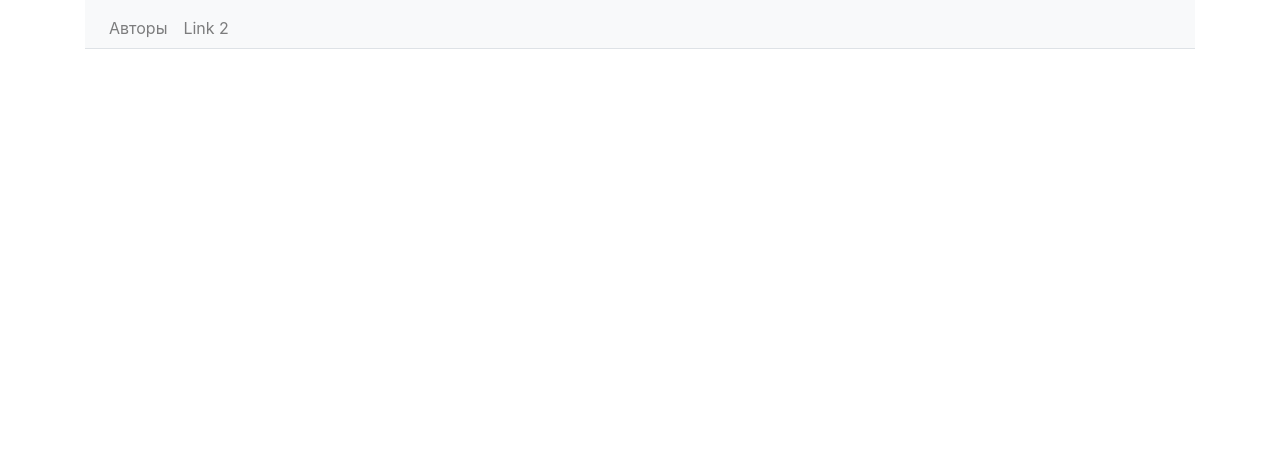
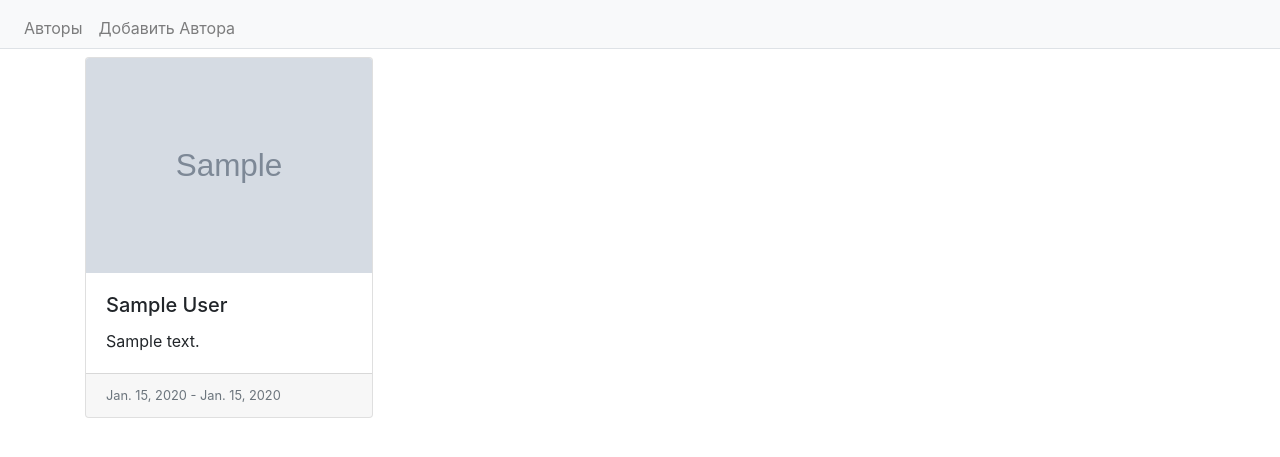
Before and after one commit to ArmaniEt/final_exam, a Django app: template exam_project/webapp/templates/author_list.html in a window 1280 px wide. Shown: the top 457 px of the page. Run offline with Django 3.2, Linux system fonts and the light colour scheme; the template is opened without the code that fills it: values that come from a table or form of the project are taken from there, others are empty; tables that the repository leaves empty hold one stand-in row (values such as "Sample post"); grey boxes marked "Sample" are stand-in pictures; some libraries are stand-ins or nearby versions.

Commit message:
Disigned author_list.html, added media to gitignore, created forms.py

```diff
--- a/exam_project/webapp/templates/author_list.html
+++ b/exam_project/webapp/templates/author_list.html
@@ -2,7 +2,20 @@
 {% load staticfiles %}
 {% block content %}
     <div class="container">
-
+        <div class="card-group mt-2">
+            {% for author in author_list %}
+                <div class="card" style="max-width: 18rem;">
+                    <img class="card-img-top" src="{{ author.photography.url }}"
+                         alt="author_photo">
+                    <div class="card-body">
+                        <h5 class="card-title">{{ author.full_name }}</h5>
+                        <p class="card-text">{{ author.biography }}</p>
+                    </div>
+                    <div class="card-footer">
+                        <small class="text-muted">{{ author.birth_date }} - {{ author.death_date }}</small>
+                    </div>
+                </div>
+            {% endfor %}
+        </div>
     </div>
-
 {% endblock %}
--- a/exam_project/webapp/templates/base.html
+++ b/exam_project/webapp/templates/base.html
@@ -12,7 +12,7 @@
     {% block styles %}{% endblock %}
 </head>
 <body>
-<div class="container">
+
     <nav class="navbar navbar-expand-lg navbar-light bg-light mb-0 border-bottom pb-0">
         <button class="navbar-toggler" type="button" data-toggle="collapse" data-target="#navbarNav"
                 aria-controls="navbarNav" aria-expanded="false" aria-label="Toggle navigation">
@@ -21,10 +21,10 @@
         <div class="collapse navbar-collapse" id="navbarNav">
             <ul class='navbar-nav mr-auto'>
                 <li class="nav-item mr-auto">
-                    <a class="nav-link" href="#">Авторы</a>
+                    <a class="nav-link" href={% url 'webapp:author_list' %}>Авторы</a>
                 </li>
                 <li class="nav-item mr-auto">
-                    <a class="nav-link" href="#">Link 2</a>
+                    <a class="nav-link" href="#">Добавить Автора</a>
                 </li>
             </ul>
         </div>
@@ -49,8 +49,9 @@
         {#                {% endif %}#}
     </nav>
 
-</div>
-{% block content %}{% endblock %}
+{% block content %}
+    <div class="container"></div>
+{% endblock %}
 
 <script src="{% static 'js/popper.min.js' %}"></script>
 <script src="{% static 'js/bootstrap.min.js' %}"></script>
--- a/exam_project/webapp/templates/main.html
+++ b/exam_project/webapp/templates/main.html
@@ -1,8 +1,6 @@
 {% extends 'base.html' %}
 {% load staticfiles %}
 {% block content %}
-    <div class="container">
 
-    </div>
 
 {% endblock %}
--- a/exam_project/webapp/views.py
+++ b/exam_project/webapp/views.py
@@ -10,3 +10,4 @@ class MainPage(LoginRequiredMixin, TemplateView):
 
 class AuthorListView(ListView):
     model = Author
+    template_name = 'author_list.html'
```
Also changed, not shown: exam_project/webapp/forms.py (added), 1 other file.
